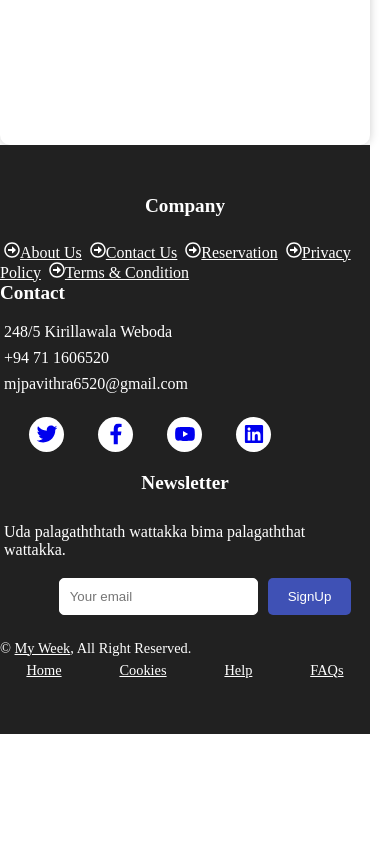
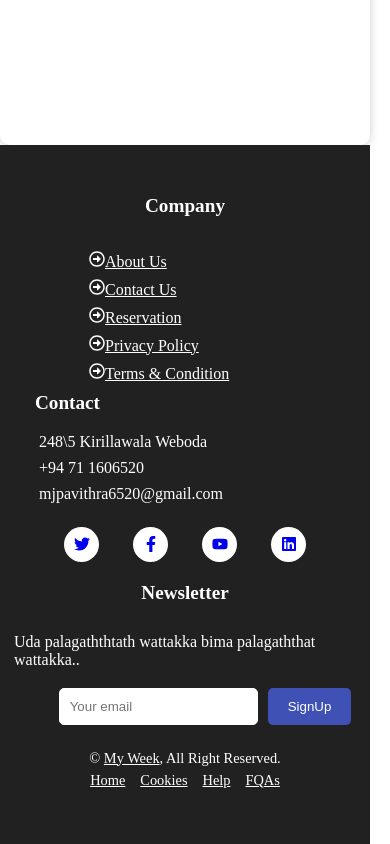
Before and after one commit to mj-pavithra/Shasthra-backup, a React (Vite) app: page / in a window 390 px wide. Shown: the part 1966-2810 px from the top of the page. Before the commit the page ends 2700 px from the top, so only its background shows below. Built offline with nearby package versions, Linux system fonts and the light colour scheme; no server answers; a web font is replaced by a local one.

Commit message:
footer is fixed

```diff
--- a/src/Components/Footer.tsx
+++ b/src/Components/Footer.tsx
@@ -1,5 +1,6 @@
 import React from 'react';
 import "../Styles/Footer.css";
+
 import {
   FaFacebookF,
   FaLinkedin,
@@ -8,59 +9,32 @@ import {
   FaYoutube,
 } from 'react-icons/fa';
 
-// Define types for company links, contact info, social links, and opening hours
-interface CompanyLink {
-    label: string;
-    icon: React.ElementType;
-    link: string;
-}
-
-interface ContactInfo {
-    icon: string;
-    text: string;
-}
-
-interface SocialLink {
-    icon: React.ElementType;
-    scale: number;
-    link: string;
-}
-
-// interface OpeningHours {
-//     day: string;
-//     time: string;
-// }
-
-const Footer: React.FC = () => {
-    // Define data for company links
-    const companyLinks: CompanyLink[] = [
-        { label: 'About Us', icon: FaRegArrowAltCircleRight, link: 'about' },
-        { label: 'Contact Us', icon: FaRegArrowAltCircleRight, link: 'contact' },
-        { label: 'Reservation', icon: FaRegArrowAltCircleRight, link: 'contact' },
-        { label: 'Privacy Policy', icon: FaRegArrowAltCircleRight, link: '' },
-        { label: 'Terms & Condition', icon: FaRegArrowAltCircleRight, link: '' },
+const Footer = () => {
+  const companyLinks = [
+    { label: 'About Us', icon: FaRegArrowAltCircleRight, Link: 'about' },
+    { label: 'Contact Us', icon: FaRegArrowAltCircleRight, Link: 'contact' },
+    { label: 'Reservation', icon: FaRegArrowAltCircleRight, Link: 'contact' },
+    { label: 'Privacy Policy', icon: FaRegArrowAltCircleRight, Link: '' },
+    { label: 'Terms & Condition', icon: FaRegArrowAltCircleRight, Link: '' },
   ];
 
-    // Define data for contact info
-    const contactInfo: ContactInfo[] = [
-        { icon: 'fa-map-marker-alt', text: '248/5 Kirillawala Weboda' },
+  const contactInfo = [
+    { icon: 'fa-map-marker-alt', text: '248\\5 Kirillawala Weboda' },
     { icon: 'fa-phone-alt', text: '+94 71 1606520' },
     { icon: 'fa-envelope', text: 'mjpavithra6520@gmail.com' },
   ];
 
-    // Define data for social links
-    const socialLinks: SocialLink[] = [
-        { icon: FaTwitter, scale: 1.3, link: 'https://twitter.com/ManojPavithra2' },
-        { icon: FaFacebookF, scale: 1.3, link: 'https://www.facebook.com/profile.php?id=100009353467976' },
-        { icon: FaYoutube, scale: 1.3, link: 'https://www.youtube.com/@mjpavithra7710' },
-        { icon: FaLinkedin, scale: 1.3, link: 'https://www.linkedin.com/in/manoj-pavithra/' },
+  const socialLinks = [
+    { icon: FaTwitter, scale: 1.3, link :'https://twitter.com/ManojPavithra2'},
+    { icon: FaFacebookF, scale: 1.3 , link:'https://www.facebook.com/profile.php?id=100009353467976'},
+    { icon: FaYoutube, size: 40, scale: 1.3, link: 'https://www.youtube.com/@mjpavithra7710'},
+    { icon: FaLinkedin, scale: 1.3, link:'https://www.linkedin.com/in/manoj-pavithra/' },
   ];
 
-    // Define data for opening hours
-    // const openingHours: OpeningHours[] = [
-    //     { day: 'Monday - Saturday', time: '09AM - 09PM' },
-    //     { day: 'Sunday', time: '10AM - 08PM' },
-    // ];
+  const openingHours = [
+    { day: 'Monday - Saturday', time: '09AM - 09PM' },
+    { day: 'Sunday', time: '10AM - 08PM' },
+  ];
 
   return (
     <div className="footer-container">
@@ -68,22 +42,28 @@ const Footer: React.FC = () => {
         <div className="footer-section">
           <div className="footer-company">
             <h4 className="footer-title">Company</h4>
-                        <div className="footer-link-list">
+            <div className='fotter-link-list'>
               {companyLinks.map((link, index) => (
-                                <a key={index} className="footer-link" href={link.link}>
+                <a
+                  key={index}
+                  className="footer-link"
+                  href={link.Link}
+                >
                 {React.createElement(link.icon)}
                 {link.label}
                 </a>
               ))}
             </div>
+
           </div>
+
         </div>
-                <div className="footer-availability">
+        <div className='fotter-availability'>
               <div className="footer-contact">
               <h4 className="footer-title">Contact</h4>
               {contactInfo.map((info, index) => (
                 <p key={index} className="footer-info">
-                                <i className={`footer-icon ${info.icon}`} />
+                  <i className="footer-icon" />
                   {info.text}
                 </p>
               ))}
@@ -95,18 +75,20 @@ const Footer: React.FC = () => {
                     href={social.link}
                   >
                     {React.createElement(social.icon, {
-                                        className: 'footer-social-icon',
-                                        style: { transform: `scale(${social.scale})` },
+                      className: 'footer-social-icon'
                     })}
                   </a>
                 ))}
               </div>
             </div>
+
+
+      </div>
       <div className="footer-legal">
           <div className="footer-newsletter">
             <h4 className="footer-title">Newsletter</h4>
             <p className="footer-newsletter-text">
-                                Uda palagaththtath wattakka bima palagaththat wattakka.
+              Uda palagaththtath wattakka bima palagaththat wattakka..
             </p>
             <div className="footer-newsletter-form" style={{ maxWidth: 400 }}>
               <input
@@ -131,24 +113,18 @@ const Footer: React.FC = () => {
               , All Right Reserved.
             </div>
             <div className="footer-menu">
-                                <a className="footer-menu-link" href="">
-                                    Home
-                                </a>
-                                <a className="footer-menu-link" href="">
-                                    Cookies
-                                </a>
-                                <a className="footer-menu-link" href="">
-                                    Help
-                                </a>
-                                <a className="footer-menu-link" href="">
-                                    FAQs
-                                </a>
+              <a className="footer-menu-link" href="">Home</a>
+              <a className="footer-menu-link" href="">Cookies</a>
+              <a className="footer-menu-link" href="">Help</a>
+              <a className="footer-menu-link" href="">FQAs</a>
+            </div>
+          </div>
+
       </div>
     </div>
   </div>
-                </div>
-            </div>
-        </div>
+
+
   );
 };
 
--- a/src/Styles/Footer.css
+++ b/src/Styles/Footer.css
@@ -92,6 +92,7 @@
   display: flex;
   flex-direction: column;
   gap: 20px;
+  padding: 0 10px;
 }
 .footer-newsletter{
   display: flex;
@@ -159,4 +160,12 @@
     grid-template-columns: 1fr;
   }
 
+  .footer-3rd {
+    text-align: center;
+    max-width: 300px;
+  }
+  .footer-legal {
+    align-items: center;
+  }
+
 }
```
Lines whose indentation alone changed are shown as unchanged.
